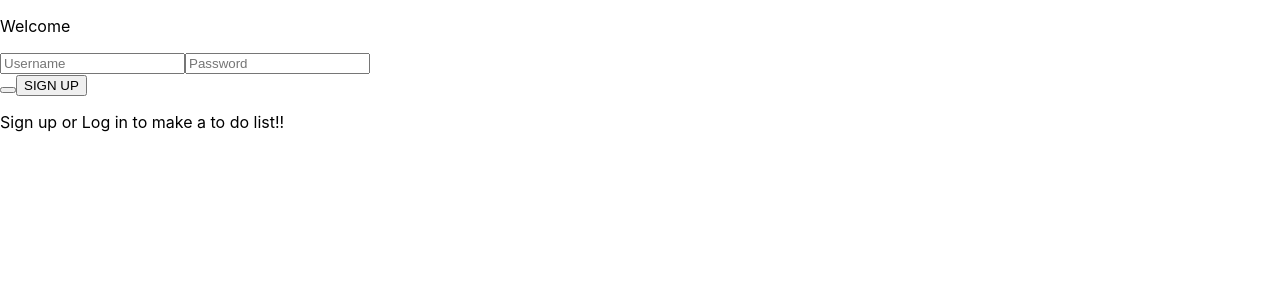
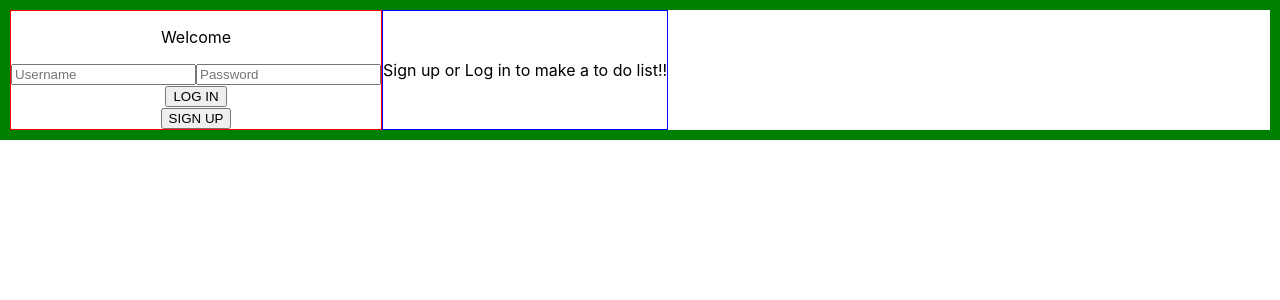
Before and after one commit to smllygrl/to-do-app, a React (Create React App) app: page / in a window 1280 px wide. Shown: the top 300 px of the page. Built offline with nearby package versions, Linux system fonts and the light colour scheme.

Commit message:
installed sass

```diff
--- a/package.json
+++ b/package.json
@@ -5,6 +5,7 @@
   "dependencies": {
     "@testing-library/jest-dom": "^5.16.4",
     "@testing-library/user-event": "^13.5.0",
+    "node-sass": "^7.0.1",
     "react": "^18.0.0",
     "react-dom": "^18.0.0",
     "react-router-dom": "^6.3.0",
--- a/src/App.js
+++ b/src/App.js
@@ -1,6 +1,7 @@
 import LoggedInPage from "./pages/LoggedInPage/LoggedInPage";
 import LogInPage from "./pages/LogInPage";
 import SignUpPage from "./pages/SignUpPage/SignUpPage";
+import styles from "./styling/main.scss";
 
 import { BrowserRouter as Router, Route, Routes } from "react-router-dom";
 
--- a/src/pages/LogInPage/LogInPage.jsx
+++ b/src/pages/LogInPage/LogInPage.jsx
@@ -10,7 +10,7 @@ const LogInPage = () => {
         <>
           <p>Welcome</p>
           <LogInForm />
-          <LogInButton />
+          <LogInButton buttonName={"LOG IN"} />
           <SignUpButton />
         </>
       }
--- a/src/styling/format/__base-format.scss
+++ b/src/styling/format/__base-format.scss
@@ -1,16 +1,19 @@
 .baseFormat {
   display: flex;
+  border: 10px green solid;
 
   &__adminPanel {
     display: flex;
     flex-direction: column;
     align-items: center;
     justify-content: center;
+    border: 1px solid red;
   }
 
   &__display {
     display: flex;
     align-items: center;
     justify-content: center;
+    border: 1px solid blue;
   }
 }
--- a/src/styling/main.scss
+++ b/src/styling/main.scss
@@ -1 +1,2 @@
 // import all component styling
+@import "./format/_base-format";
```
Also changed, not shown: 1 other file (tests, documents, lock files or other folders).
